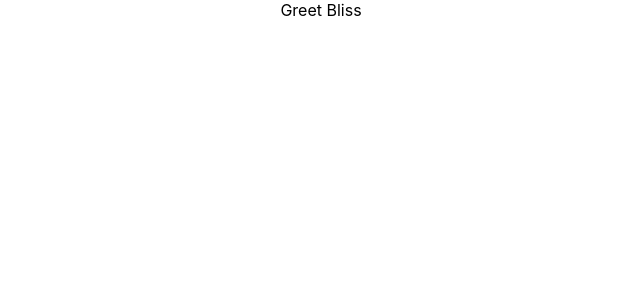
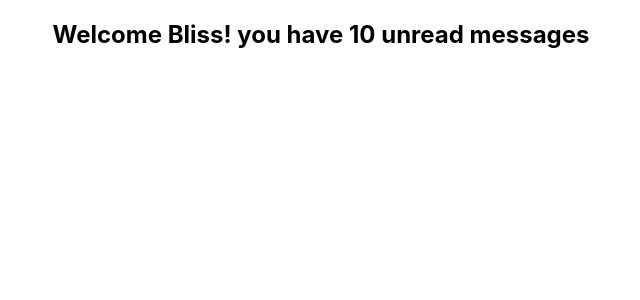
Before and after one commit to iamBlissMedik/react-typescript-basics, a React (Create React App) app: page / in a window 1280 px wide. Shown: the top 300 px of the page, without its empty margins (319-959 px from the left). Built offline with nearby package versions, Linux system fonts and the light colour scheme.

Commit message:
passing prop in boolean type

```diff
--- a/src/App.tsx
+++ b/src/App.tsx
@@ -4,7 +4,7 @@ import Greet from "./components/Greet";
 function App() {
   return (
     <div className="App">
-      <Greet name='Bliss' />
+      <Greet name="Bliss" number={10} isLoggedIn={true} />
     </div>
   );
 }
--- a/src/components/Greet.tsx
+++ b/src/components/Greet.tsx
@@ -1,7 +1,17 @@
 type Props = {
   name: string;
+  number: number;
+  isLoggedIn: boolean;
 };
-const Greet: React.FC<Props> = ({ name }) => {
-  return <div>Greet {name}</div>;
+const Greet: React.FC<Props> = ({ name, number, isLoggedIn }) => {
+  return (
+    <div>
+      <h2>
+        {isLoggedIn
+          ? `Welcome ${name}! you have ${number} unread messages`
+          : "Welcome Guest"}
+      </h2>
+    </div>
+  );
 };
 export default Greet;
```
